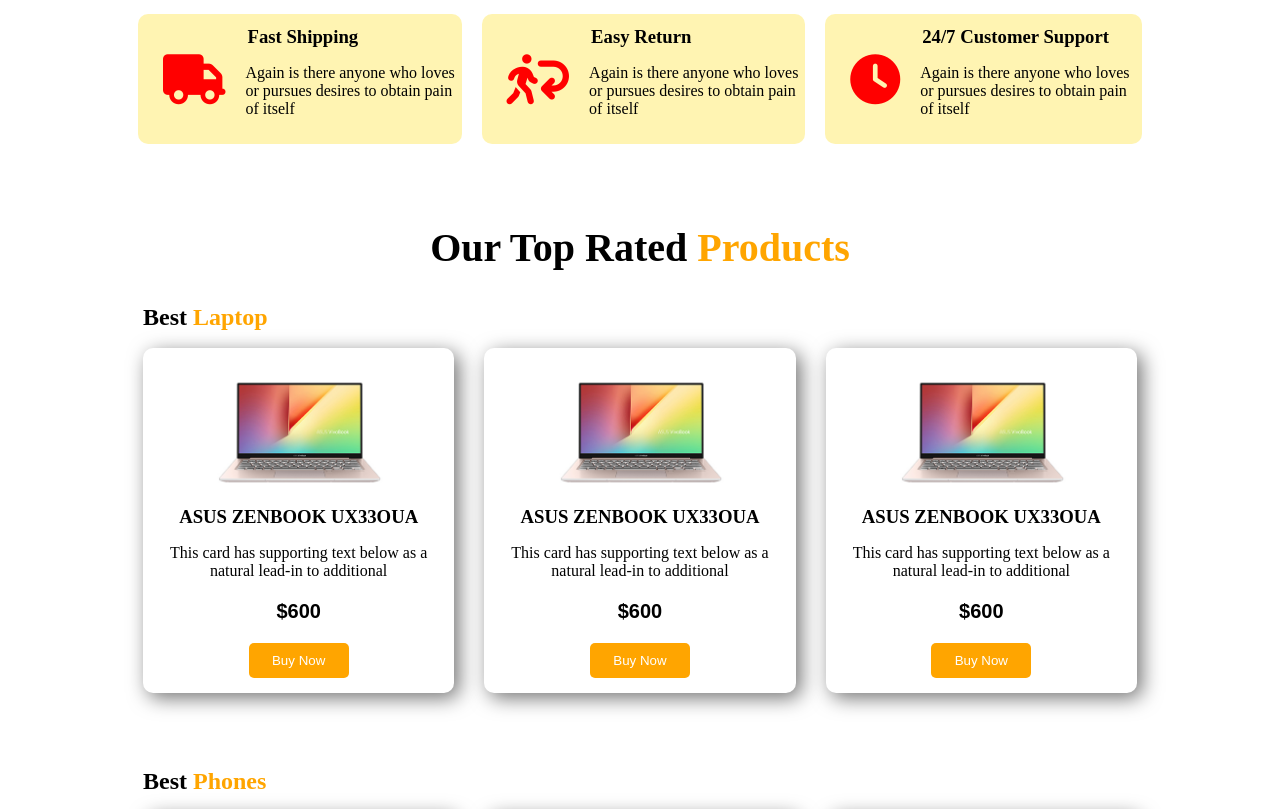
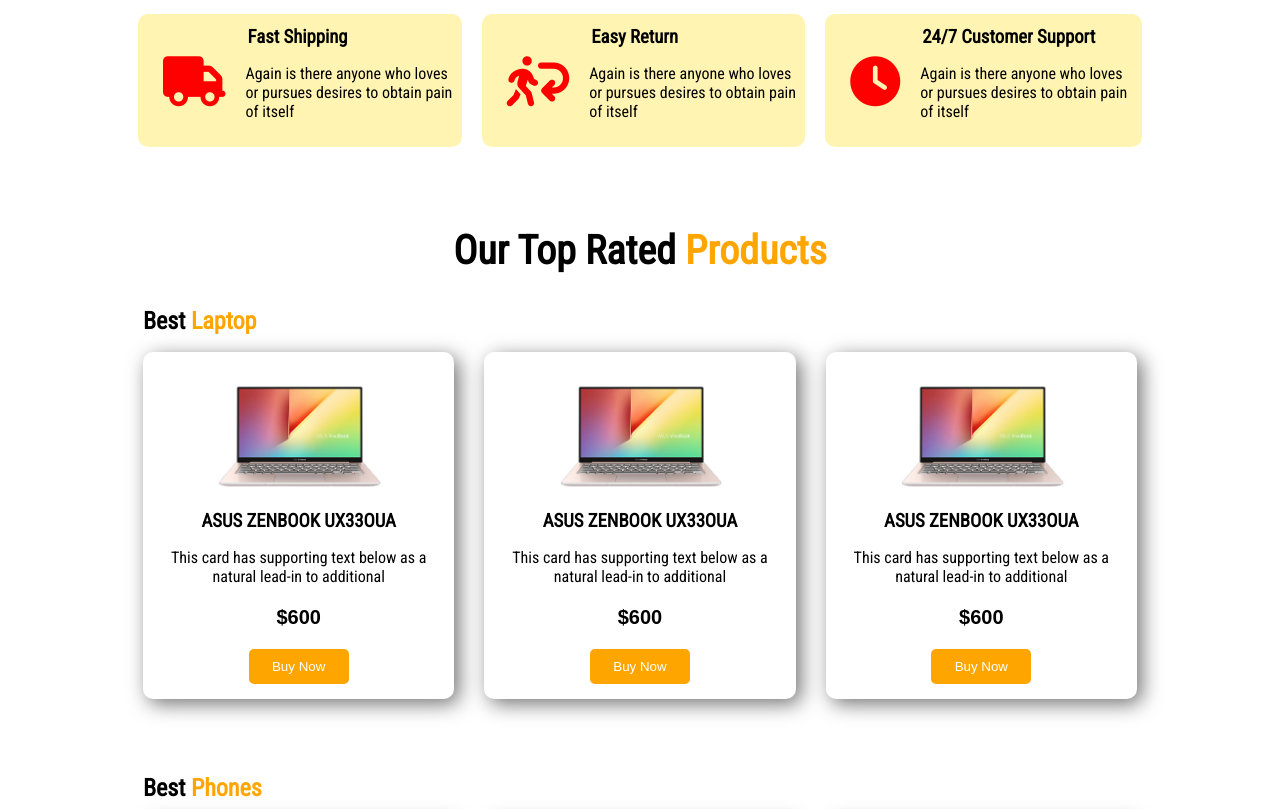
Before and after one commit to Md-Rubel-Ahmed-Rana/digital-mobile-shop, a plain HTML site: page index.html in a window 1280 px wide. Shown: the part 544-1353 px from the top of the page. Drawn offline with Linux system fonts and the light colour scheme.

Commit message:
Google Font added

```diff
--- a/index.html
+++ b/index.html
@@ -8,6 +8,10 @@
     <link rel="shortcut icon" href="./images/favicon.png" type="image/x-icon">
     <!-- font Awesome -->
     <script src="https://kit.fontawesome.com/a79b1fce5e.js" crossorigin="anonymous"></script>
+    <!-- Google Fonts -->
+    <link rel="preconnect" href="https://fonts.googleapis.com">
+    <link rel="preconnect" href="https://fonts.gstatic.com" crossorigin>
+    <link href="https://fonts.googleapis.com/css2?family=Roboto+Condensed&display=swap" rel="stylesheet">
     <title>Tech Lab</title>
     <!-- Stylesheet -->
     <link rel="stylesheet" href="style.css">
--- a/style.css
+++ b/style.css
@@ -3,6 +3,7 @@
     margin: 0;
     padding: 0;
     box-sizing: border-box;
+    font-family: 'Roboto Condensed', sans-serif;
 }
 
 /* ======================================== */
```
